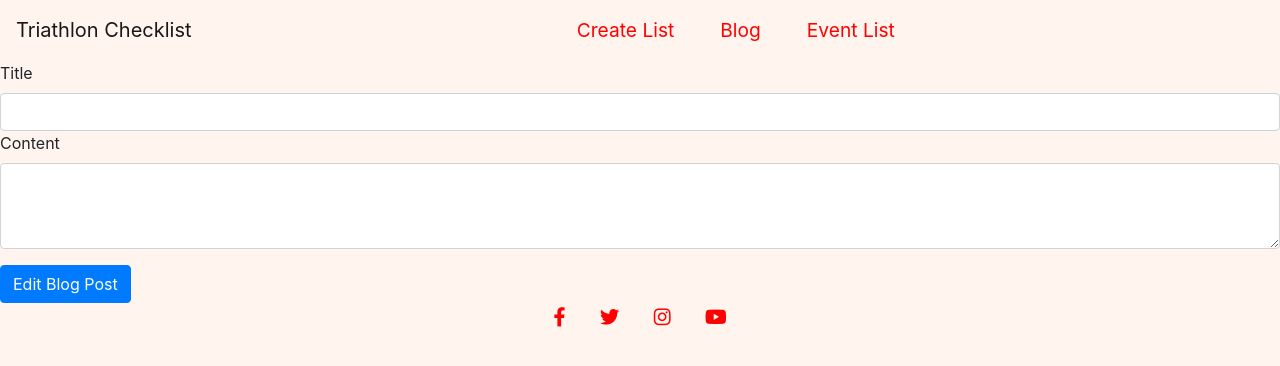
After one commit to johnj974/triathlon-checklist, a Flask app: template templates/editblog.html in a window 1280 px wide. The commit adds this page. Shown: the top 366 px of the page. Run offline with Flask 2, Linux system fonts and the light colour scheme; the template is opened without the code that fills it, so the values that code supplies are empty; some libraries are stand-ins or nearby versions.

Commit message:
blog crud functionality put in place

```diff
--- a/app.py
+++ b/app.py
@@ -83,6 +83,30 @@ def insert_blog():
     blog.insert_one(request.form.to_dict())
     return redirect(url_for("blog_list"))
 
+@app.route("/delete_blog/<blog_id>")                                                                 # function to delete blog
+def delete_blog(blog_id):
+    mongo.db.blog.remove({"_id": ObjectId(blog_id)})
+    return redirect(url_for("blog_list"))
+
+
+@app.route("/edit_blog/<blog_id>")                                                                 # function to edit blog
+def edit_blog(blog_id):
+    the_blog =  mongo.db.blog.find_one({"_id": ObjectId(blog_id)})
+    return render_template("editblog.html", blog=the_blog)
+
+
+@app.route('/update_blog/<blog_id>', methods=["POST"])                                         #  path to update eventlist/populate updated eventlist
+def update_blog(blog_id):
+    blog = mongo.db.blog
+    blog.update({'_id': ObjectId(blog_id)},
+    {
+        'blog_title': request.form.get('blog_title'),
+        'blog_content': request.form.get('blog_content')
+
+    })
+    return redirect(url_for('blog_list'))
+
+
 
 
 @app.route("/event_list")                                                                            # page for events list
@@ -119,7 +143,10 @@ def update_eventlist(events_id):
         'discipline_type': request.form.get('discipline_type'),
         'name': request.form.get('name'),
         'location': request.form.get('location'),
-        'date': request.form.get('date')
+        'date': request.form.get('date'),
+        'swim_time': request.form.get('swim_time'),
+        'cycle_time': request.form.get('cycle_time'),
+        'run_time': request.form.get('run_time'),
 
     })
     return redirect(url_for('event_list'))
--- /dev/null
+++ b/templates/editblog.html
@@ -0,0 +1,16 @@
+{% extends "base.html" %}
+{% block content %}
+<div>
+	<form action="{{ url_for('update_blog', blog_id=blog._id)}}" method="POST">
+		<div class="form-group">
+            <label for="blog_title">Title</label>
+
+            <input id="blog_title" name="blog_title" class="form-control" type="text" value="{{blog.blog_title}}">
+			<label for="blog_content">Content</label>
+			<textarea class="form-control" id="blog_content" name="blog_content" rows="3">{{blog.blog_content}}</textarea>
+
+		</div>
+            <button type="submit" class="btn btn-primary">Edit Blog Post</button>
+	</form>
+</div>
+{% endblock %}
--- a/templates/events.html
+++ b/templates/events.html
@@ -12,7 +12,6 @@
                 <th scope="col">Swim Time</th>
                 <th scope="col">Cycle Time</th>
                 <th scope="col">Run Time</th>
-                <th scope="col">Enter</th>
                 <th scope="col">Update</th>
                 <th scope="col">Delete</th>
 			</tr>
@@ -27,8 +26,8 @@
                 <td>{{type.swim_time}}</td>
                 <td>{{type.cycle_time}}</td>
                 <td>{{type.run_time}}</td>
-                <td><a href="{{url_for('edit_eventlist', events_id=type._id)}}"><button type="button" class="btn btn-outline-secondary">Secondary</button></a></td>
-                <td><a href="{{url_for('delete_events', events_id=type._id)}}"><button type="button" class="btn btn-outline-danger">Danger</button></a></td>
+                <td><a href="{{url_for('edit_eventlist', events_id=type._id)}}"><button type="button" class="btn btn-outline-secondary">Edit Entry</button></a></td>
+                <td><a href="{{url_for('delete_events', events_id=type._id)}}"><button type="button" class="btn btn-outline-danger">Delete Entry</button></a></td>
 			</tr>
 		</tbody>
 		{% endfor %}
--- a/templates/list.html
+++ b/templates/list.html
@@ -55,6 +55,12 @@
                         <input class="form-control" type="text" id="location" name="location">
                         <label for="date">Date</label>
                         <input type="date" id="date" name="date" class="form-control">
+                        <label for="date">Swim Time</label>
+                        <input type="text" id="swim_time" name="swim_time" class="form-control">
+                        <label for="date">Cycle Time</label>
+                        <input type="text" id="cycle_time" name="cycle_time" class="form-control">
+                        <label for="date">Run Time</label>
+                        <input type="text" id="run_time" name="run_time" class="form-control">
 
                     </div>
                     <div class="form-row">
```
Also changed, not shown: templates/blog.html (+23 -15 lines), templates/editeventlist.html (+7 -0 lines).
